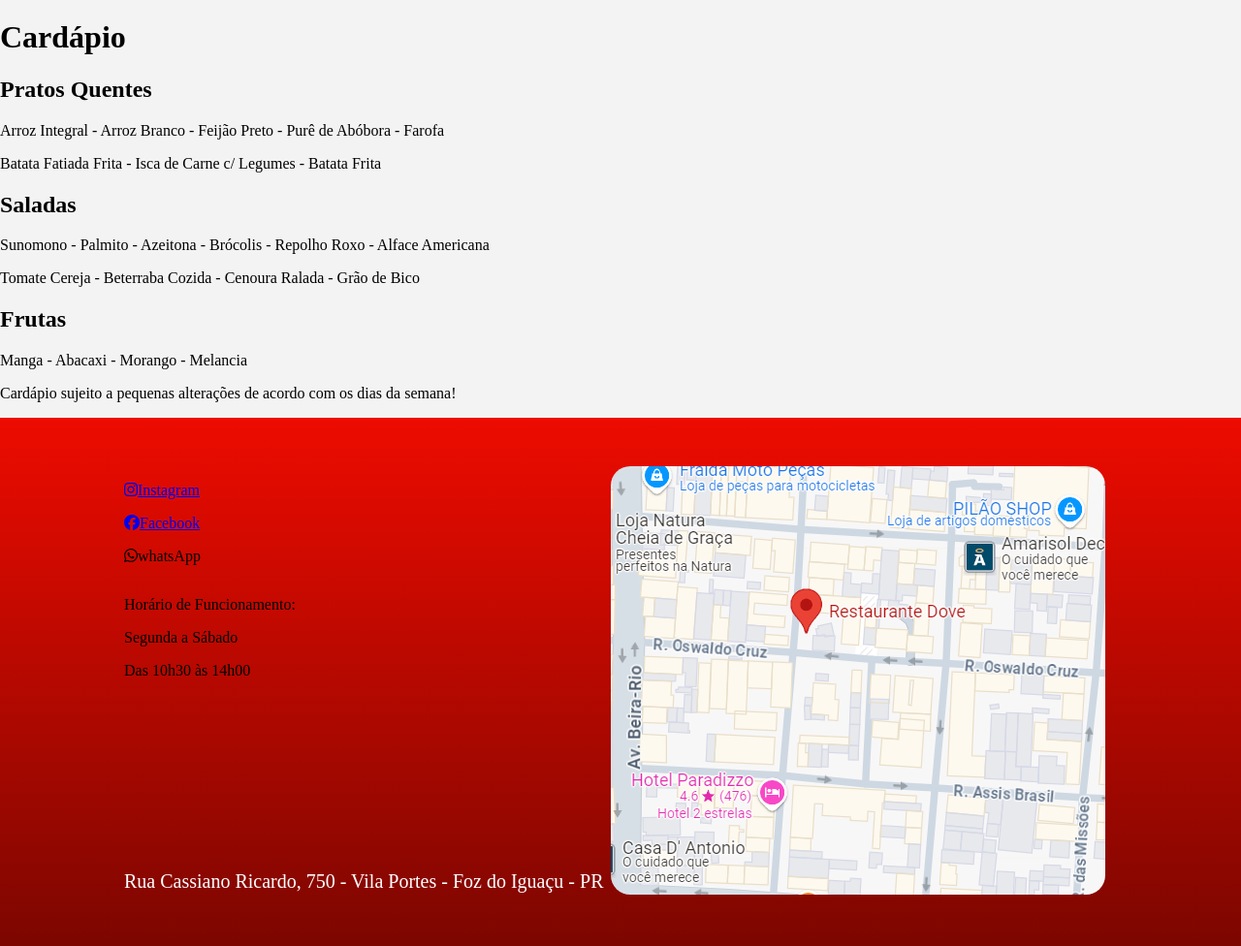
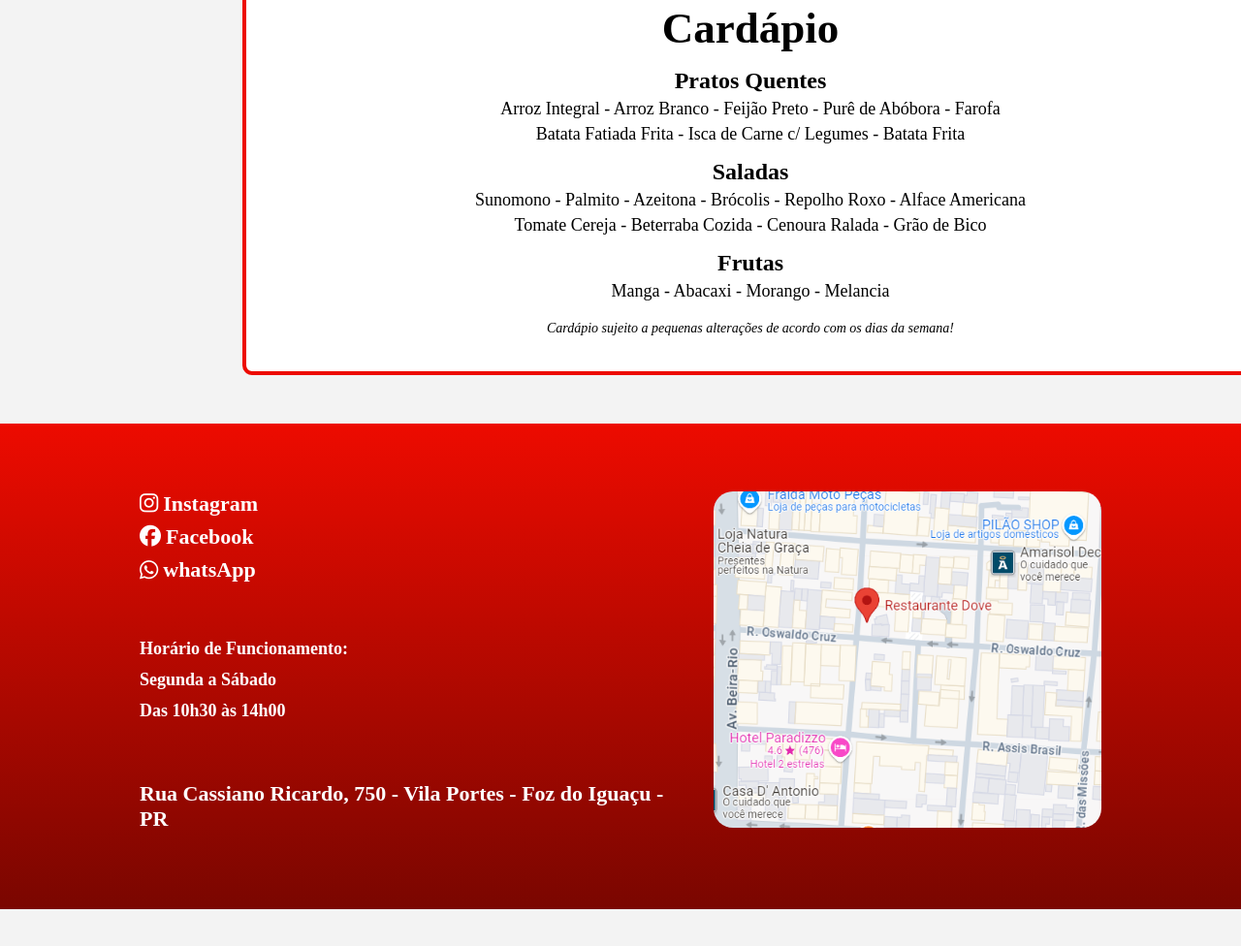
Before and after one commit to LeonardoSlovinski/Restaurante-Dove, a plain HTML site: page index.html in a window 1280 px wide. Shown: the part 1570-2546 px from the top of the page at 97% size. After the commit the page ends 2508 px from the top, so only its background shows below. Drawn offline with Linux system fonts and the light colour scheme; a web font is replaced by a local one.

Commit message:
style.css

```diff
--- a/style.css
+++ b/style.css
@@ -4,6 +4,8 @@
 body{
     margin: 0px;
     background-color: #f3f3f3;
+    justify-content: center;
+    align-items: center;
 }
 
 .cabeça{
@@ -85,64 +87,134 @@ body{
     width: 1200px;
     height: 600px;
 }
-.Cardapio{
-    display: flex;
-    float: top;
-    width: 100%;
-    margin-bottom: 120px;
+
+
+.cardapio-container {
+    background-color: #fff;
+    padding: 20px;
+    border: 4px solid #ED0B00;
+    border-radius: 10px;
+    width: 1000px;
+    height: 370px;
+    left: 250px;
+    align-items: center;
+    text-align: center;
+    position: relative;
+    bottom: 50px;
 }
 
-.Cardapio img{
-    width: 80%;
-    margin-left: 10%;
-    margin-right: 10%;
+.cardapio{
+    font-size: 45px;
 }
 
-
-.rodape{
-    display: flex;
-    background-image: linear-gradient(#ED0B00, #7a0600);
+.cardapio-container:before {
+    top: -25px;
+    left: -25px;
 }
 
-.centralizar{
-    display: flex;
-    margin-bottom: 60px;
-    margin-left: 10%;
-    margin-right: 10%;
-    margin-top: 50px;
+.cardapio-container:after {
+    bottom: -25px;
+    right: -25px;
 }
 
-.maps{
-    width: 50%;
+h1 {
+    font-size: 36px;
+    margin: 10px 0;
 }
 
-.maps img{
-    border-radius: 20px;
-    margin-right: 10%;
+h2 {
+    font-size: 24px;
+    margin: 15px 0 5px;
 }
 
-.info{
-    display:flex;
-   width: 50%;
-   height: 440px;
-   flex-direction: column;
+p {
+    font-size: 18px;
+    margin: 5px 0;
 }
 
-.endereço{
+.aviso {
+    font-style: italic;
+    font-size: 14px;
+    margin-top: 20px;
+}
+
+.rodape {
+    display: flex;
+    justify-content: center;
+    background-image: linear-gradient(#ED0B00, #7a0600);
+    padding: 20px;
+}
+
+.centralizar {
+    display: flex;
+    justify-content: space-between;
+    width: 80%;
+    max-width: 1200px;
+    margin: 50px 10% 60px;
     color: white;
-    font-size: 20px;
+}
+
+.maps {
+    width: 50%;
+    display: flex;
+    justify-content: flex-end;
+}
+
+.maps img {
+    border-radius: 20px;
+    width: 100%;
+    max-width: 400px;
+}
+
+.info {
+    display: flex;
+    flex-direction: column;
+    width: 65%;
+    gap: 50px;
+    font-size: 50px;
+    font-weight: bold
+}
+
+.logos {
+    display: flex;
+    flex-direction: column;
+    gap: 8px;
+}
+
+.logos p, .logos div {
+    font-size: 22px; /* Aumenta o tamanho do texto */
+    margin: 0;
+    display: flex;
+    align-items: center;
+}
+
+.logos a {
+    color: white;
+    text-decoration: none;
+    font-size: 22px; /* Aumenta o tamanho do texto do link */
+}
+
+.logos a:hover {
+    color: #ffdfba;
+}
+
+.logos i {
+    font-size: 22px; /* Aumenta o tamanho do ícone */
+    margin-right: 5px; /* Adiciona espaçamento entre o ícone e o texto */
+}
+
+.horario {
+    display: center;
+    font-size: 22px;
+    line-height: 1.5;
+}
+
+.endereço {
+    font-size: 22px;
+    font-weight: bold;
     margin-top: auto;
 }
 
-.logos{
-    display: flex;
-    flex-direction: column;
-    justify-content: space;
-}
-
-.logos div{
-    align-items: flex-start;
-}
 
 /* carrosel de imagens de buffet */
 .slide {
```
